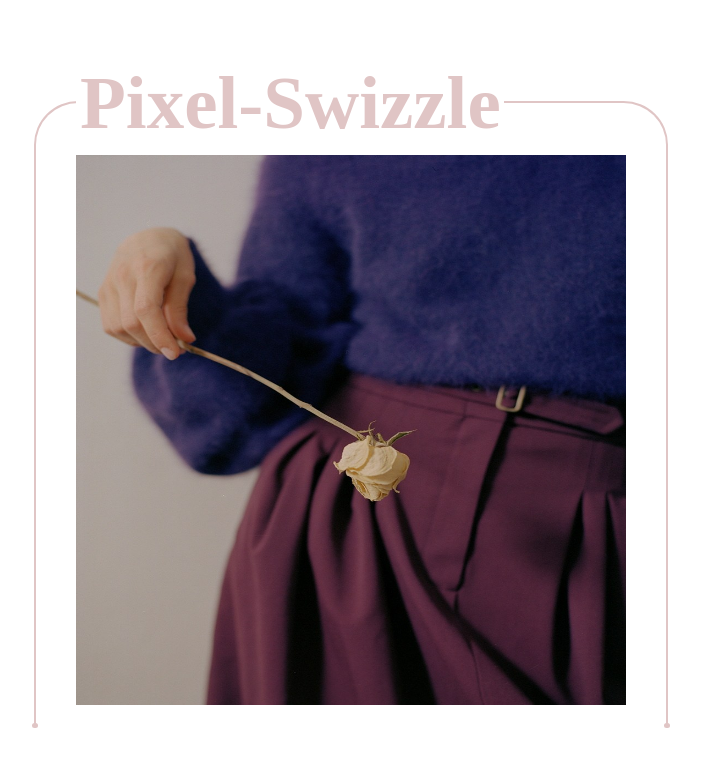
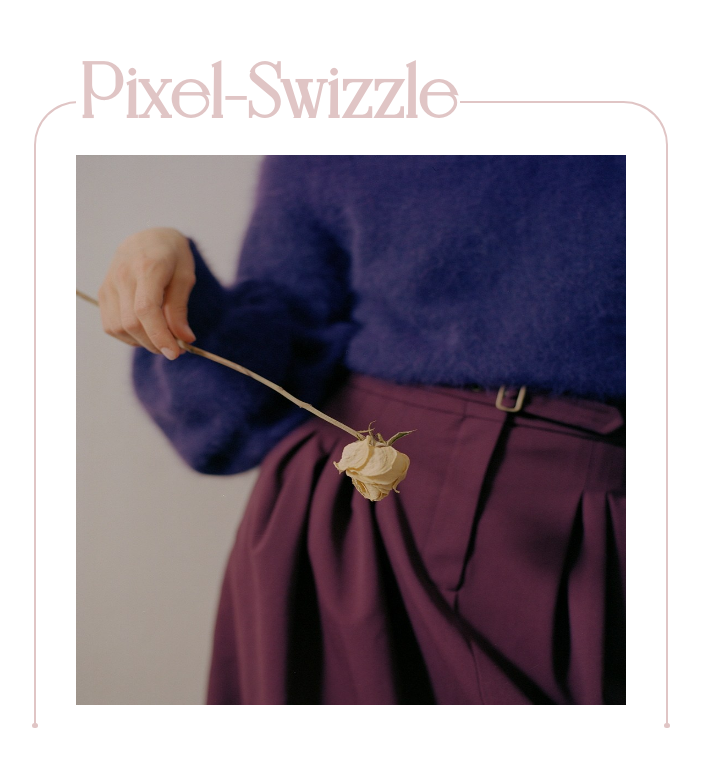
Before and after one commit to GradyCongdon/pixel-swizzle, a plain HTML site: page index.html in a window 1280 px wide. Shown: the whole page, without its empty margins (297-998 px from the left). Drawn offline with Linux system fonts and the light colour scheme; the site is published under a folder, as on GitHub Pages, so addresses that start at the root find nothing.

Commit message:
rel font load

```diff
--- a/css.css
+++ b/css.css
@@ -1,6 +1,6 @@
 @font-face {
   font-family: "Bigilla";
-  src: url("/Bigilla.otf");
+  src: url("./Bigilla.otf");
   /* https://www.behance.net/gallery/93242287/BIGILLA-FREE-DISPLAY-SERIF-TYPEFACE */
 }
 
```
